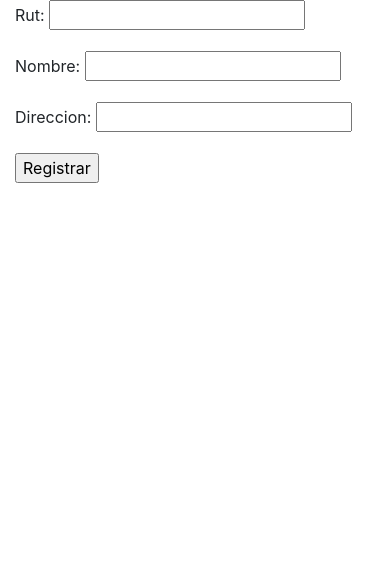
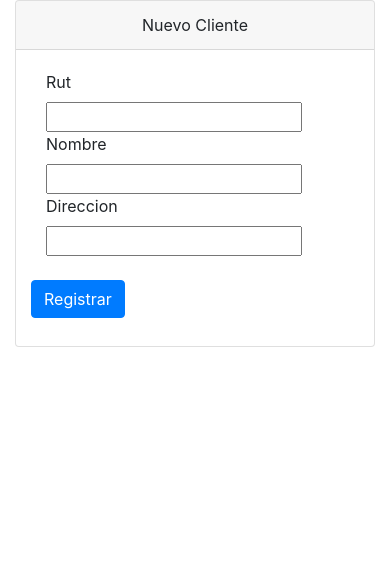
Before and after one commit to landersoft/AMASADOSUR, a Django app: page /ventas/nueva/lista/registrocliente in a window 390 px wide. Shown: the part 56-643 px from the top of the page. Run offline with Django 3.2, Linux system fonts and the light colour scheme; some libraries are stand-ins or nearby versions.

Commit message:
estilo a forms

```diff
--- a/templates/ventas/registrocliente.html
+++ b/templates/ventas/registrocliente.html
@@ -2,12 +2,46 @@
 {% load static %}
 
 {% block content %}
+<div class="container-fluid">
+    <div class="row">
+        <div class="col-md-4">
+
+        </div>
+        <div class="col-md-4">
+            <div class="card">
+                <div class="card-header text-center">
+                    Nuevo Cliente
+                </div>
+                <div class="card-body">
+                    <form class="form-row" method='POST' action='' >{% csrf_token %}
+                        {% for field in form %}
+                        <div class="control-group">
+                                <div class="col-md-2"></div>
+                                <div class="col-md-4">
+                                    <label class="control-label">{{ field.label }}</label>
+                                </div>
+                                <div class="col-md-4">
+                                    <div class="controls">{{ field }}
+                                </div>
+                                <div class="col-md-2"></div>
+                        </div>
+                        {% endfor %}
+                            <div class="espacio">&nbsp;</div>
+                            <button type="submit" class="btn btn-primary mb-2">Registrar</button>
+                    </form>
+                </div>
+            </div>
+        </div>
+        <div class="col-md-4">
+
+        </div>
+    </div>
+
+
+
+</div>
 <div class="col-md-4 col-md-offset-4">
-<form method='POST' action='' >{% csrf_token %}
-{{ form.as_p}}
-<input type='submit' value='Registrar'>
 
-</form>
 </div>
 
 {% endblock %}
--- a/ventas/views.py
+++ b/ventas/views.py
@@ -242,7 +242,7 @@ def verifica(request):
                                 producto.save()
 
 
-                        return render(request, 'ventas/menu.html')
+                        return render(request, 'ventas/exito.html')
                 else:
                         return HttpResponseRedirect('registrocliente')
 
@@ -284,7 +284,7 @@ def registracliente(request):
                         producto.stock-=detalle['cantidad']
                         producto.save()
 
-                return render(request, 'ventas/menu.html')
+                return render(request, 'ventas/exito.html')
                 #este te entrega el id de venta
 
 
```
Also changed, not shown: templates/ventas/detalle_factura.html (+5 -6 lines), templates/ventas/verifica.html (+44 -36 lines).
